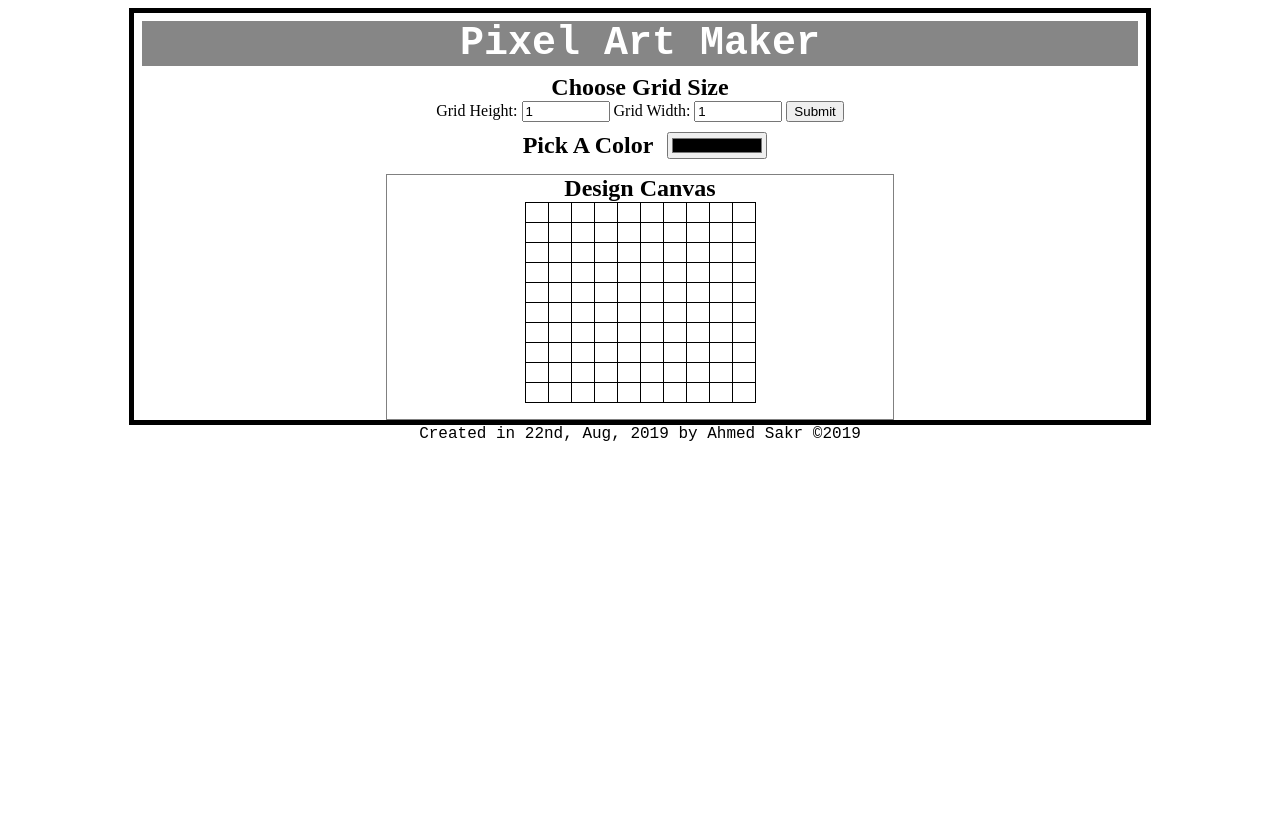
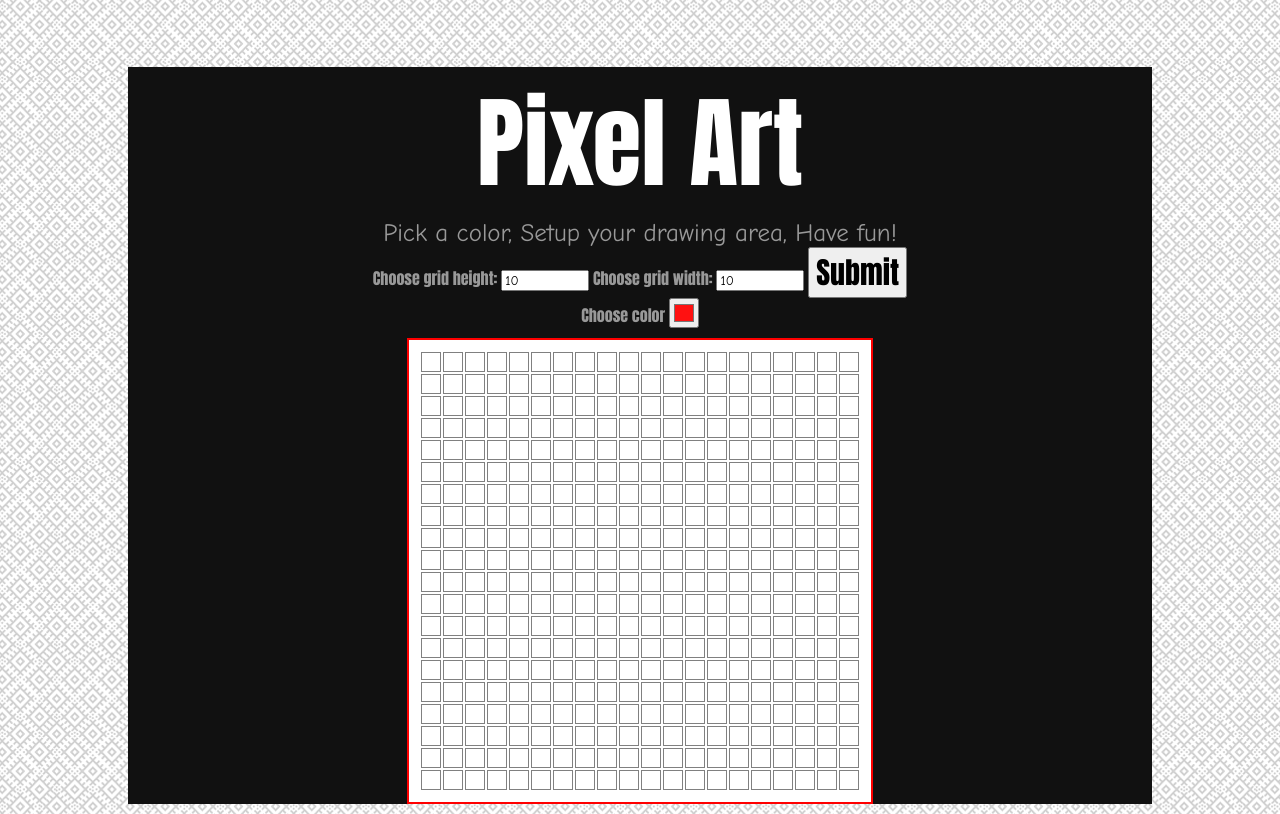
Before and after one commit to AhmedSakr01/workspace-PixelArt, a plain HTML site: page index.html in a window 1280 px wide. Drawn offline with Linux system fonts and the light colour scheme.

Commit message:
after some edits!

```diff
--- a/designs.js
+++ /dev/null
@@ -1,52 +0,0 @@
-// Select color input
-// Select size input
-
-// When size is submitted by the user, call makeGrid()
-var width = 0, height = 0;
-const Table = document.getElementById('pixelCanvas');
-var sizeForm = document.getElementById('sizePicker');
-//Set the color
-// event listener to change the color when the user pick another one...
-var Color = document.getElementById('colorPicker').value;
-document.getElementById('colorPicker').addEventListener('change', function (ev) {
-  Color = document.getElementById('colorPicker').value;
-  console.log(Color);
-});
-// Grid table size change on form.submit...
-sizeForm.addEventListener('submit', function (evt) {
-  evt.preventDefault();
-  height = sizeForm.elements["height"].value;
-  width = sizeForm.elements["width"].value;
-  // console.log(width);
-  // console.log(height);
-  makeGrid(height,width);
-  console.log(Color);
-});
-// makeGrid creates the grid as table of h rows × w columns...
-function makeGrid(h,w) {
-  // Your code goes here!
-  // Select the table element...
-  // Clear the Table before creating a new one with the given height and width...
-  if (Table.childElementCount > 0) {
-    Table.innerHTML = null;
-  }
-
-  let rows = '';
-  for (let i = 1; i <= h; i++) {
-    rows = document.createElement('tr');
-    for (let j = 1; j <= w; j++) {
-      let columns = document.createElement('td');
-      rows.appendChild(columns);
-    }
-    Table.appendChild(rows);
-  }
-
-}
-// This Event listener will draw the table element when user click on any of them!
-Table.addEventListener('click',function(evt){
-  if(evt.target.nodeName=='TD'){
-console.log(evt.target.setAttribute('style','background-color:'+Color));
-}});
-
-document.addEventListener('DOMContentLoader',  makeGrid(10,10),true);
-document.addEventListener('DOMContentLoader',  alert("Welcome!\nChoose the grid size and start drawing!"),false);
--- a/index.html
+++ b/index.html
@@ -1,34 +1,38 @@
 <!DOCTYPE html>
-<html>
+<html lang="en">
 
 <head>
-    <title>Pixel Art Maker!</title>
-    <link rel="stylesheet" href="https://fonts.googleapis.com/css?family=Monoton">
-    <link rel="stylesheet" href="styles.css">
+  <meta charset="UTF-8">
+  <meta name="viewport" content="width=device-width, initial-scale=1.0">
+  <meta http-equiv="X-UA-Compatible" content="ie=edge">
+  <link rel="stylesheet" href="./style.css">
+  <title>PixelArt</title>
 </head>
 
 <body>
-    <div id="container">
-        <h1>Pixel Art Maker</h1>
-
-        <h2>Choose Grid Size</h2>
-        <form id="sizePicker">
-            Grid Height:
-            <input type="number" id="inputHeight" name="height" min="1" value="1"> Grid Width:
-            <input type="number" id="inputWidth" name="width" min="1" value="1">
-            <input type="submit">
-        </form>
-        <div id="colorDiv">
-            <h2>Pick A Color</h2>
-            <input type="color" id="colorPicker">
-        </div>
-        <div id="grid">
-            <h2>Design Canvas</h2>
-            <table id="pixelCanvas"></table>
-        </div>
+  <div id="container">
+    <div id="head">
+      <h1 id="Head"> Pixel Art</h1>
+      <p id="subHeader">Pick a color, Setup your drawing area, Have fun! </p>
     </div>
-    <p id="copyRight">Created in 22nd, Aug, 2019 by Ahmed Sakr &copy;2019</p>
-    <script src="designs.js"></script>
+    <div id="setup">
+      <form action="submit">
+        <label>Choose grid height:</label>
+        <input type="number" name="height" id="gridHeight" min="1" value="10" max="50">
+        <label>Choose grid width: </label>
+        <input type="number" name="width" id="gridWidth" min="1" value="10" max="50">
+        <input type="submit" id="submitBtn" value="Submit">
+      </form>
+      <div id="pickColor">
+        <label> Choose color </label>
+        <input type="color" name="usrColor" id="userColor" value="#ff1111">
+      </div>
+    </div>
+    <div id="gridDiv">
+      <table id="gridTable" ></table>
+    </div>
+  </div>
+  <script src="script.js"></script>
 </body>
 
 </html>
--- /dev/null
+++ b/script.js
@@ -0,0 +1,42 @@
+//Golobal Variables...
+var grid_height = 20;
+var grid_width = 20;
+var color = '#ff0000';
+const table = document.getElementById('gridTable');
+const colorBtn = document.getElementById('userColor');
+gridSetup(grid_height, grid_width);
+table.setAttribute('style', 'border: red 2px solid');
+// Grid size setup....
+
+var submitBtn = document.getElementById('submitBtn');
+submitBtn.addEventListener('click', function (event) {
+  event.preventDefault();
+  grid_height = document.getElementById('gridHeight').value;
+  grid_width = document.getElementById('gridWidth').value;
+  gridSetup(grid_height, grid_width);
+  //Change the grid size
+});
+
+
+//Change grid function...
+function gridSetup(h, w) {
+  table.innerHTML = '';
+  for (let i = 0; i < h; i++) {
+    let row = document.createElement('tr');
+    for (let j = 0; j < w; j++) {
+      let column = document.createElement('td');
+      row.appendChild(column);
+    }
+    table.appendChild(row);
+  }
+
+}
+
+// drawing...
+table.addEventListener('click', function (event) {
+  if (event.target.nodeName == 'TD') {
+    let target = event.target;
+
+    target.setAttribute('style', 'background-color:' + colorBtn.value);
+  }
+});
--- /dev/null
+++ b/style.css
@@ -0,0 +1,73 @@
+body{
+  width:80%;
+  background: url("img/circuit.png") center center repeat ;
+  margin: auto;
+  margin-top:0;
+  padding: 0;
+  box-sizing: border-box;
+
+}
+#container{
+  background: #111111;
+  color: #999999;
+}
+h1 {
+font-size: 100px;
+  font-family: Impact, Haettenschweiler, 'Arial Narrow Bold', sans-serif, Helvetica, sans-serif;
+  text-align: center;
+  color: white;
+  margin-bottom: 0;
+  padding-bottom: 0;
+}
+#subHeader{
+  padding: 0;
+  margin: 0;
+  text-align: center;
+  font-size: 25px;
+  font-family: 'Comic Sans MS',Impact, Haettenschweiler, 'Arial Narrow Bold', sans-serif;
+}
+form,label{
+  font-family: Impact, Haettenschweiler, 'Arial Narrow Bold', sans-serif;
+  text-align: center;
+}
+#submitBtn{
+font: bold 30px impact,sans-serif;
+width: fit-content;
+}
+#submitBtn:hover{
+background-color: #a11;
+color:white;
+}
+#pickColor{
+  text-align: center;
+}
+input[type='number']{
+  width:6em;
+  font-family: 'Comic Sans MS',Impact, Haettenschweiler, 'Arial Narrow Bold', sans-serif;
+}
+input[type='color']{
+height: 30px;
+width: 30px;
+margin:auto;
+
+}
+td,tr{
+  height:20px;
+  width:20px;
+  border:1px solid gray;
+  margin:0;
+  padding:0;
+  box-sizing: border-box;
+}
+table{
+  text-align: center;
+  align-content: center;
+  margin: auto;
+  padding: 10px;
+  margin-top: 10px;
+  margin-bottom: 10px;
+  background: white;
+}
+#gridDiv{
+  text-align: center;
+}
--- a/styles.css
+++ /dev/null
@@ -1,70 +0,0 @@
-body {
-  text-align: center;
-}
-
-#container {
-  border: 5px black solid;
-  width: 80%;
-  margin: auto;
-}
-
-h1 {
-  font-family: 'courier New', Monoton;
-  font-size: 40px;
-  margin: 0.2em;
-  background-color: rgb(134, 134, 134);
-  color: white;
-}
-
-#colorDiv {
-  margin: 10px;
-}
-
-#colorPicker {
-  margin-bottom: 5px;
-  width: 100px;
-}
-
-h2 {
-  margin: 1em 0 0.25em;
-  display: inline;
-  padding: 10px;
-}
-
-#grid {
-  padding-bottom: 1em;
-  border: 1px solid gray;
-  width: 50%;
-  margin: auto;
-}
-
-h2:first-of-type {
-  margin-top: 0.5em;
-}
-
-table, tr, td {
-  border: 1px solid black;
-}
-
-table {
-  border-collapse: collapse;
-  margin: 0 auto;
-  padding: 10px;
-}
-
-tr {
-  height: 20px;
-}
-
-td {
-  width: 20px;
-}
-
-input[type="number"] {
-  width: 6em;
-}
-#copyRight{
-  margin:0;
-  padding:0;
-  font-family: 'Courier New', Courier, monospace;
-}
```
Also changed, not shown: img/circuit.png (added), img/prism.png (added), pixelArt.gif (deleted), 1 other file.
